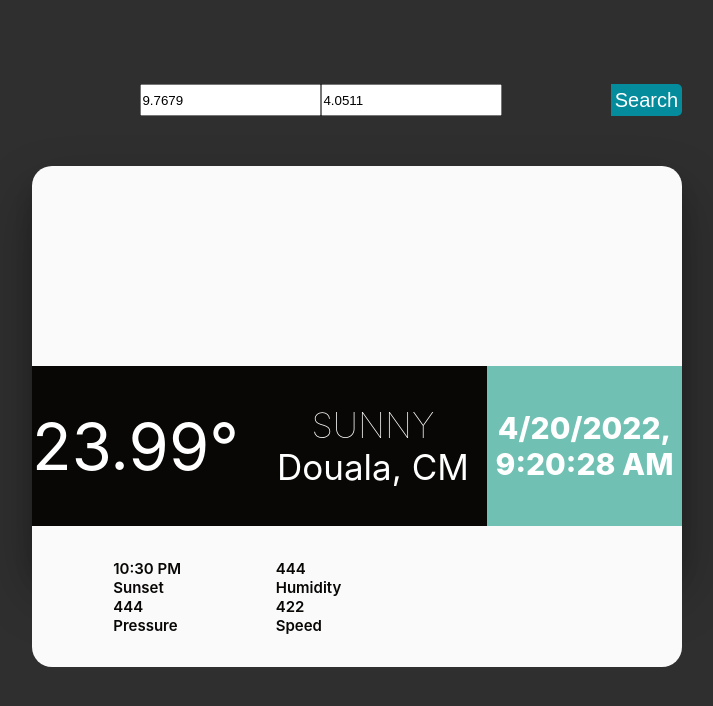
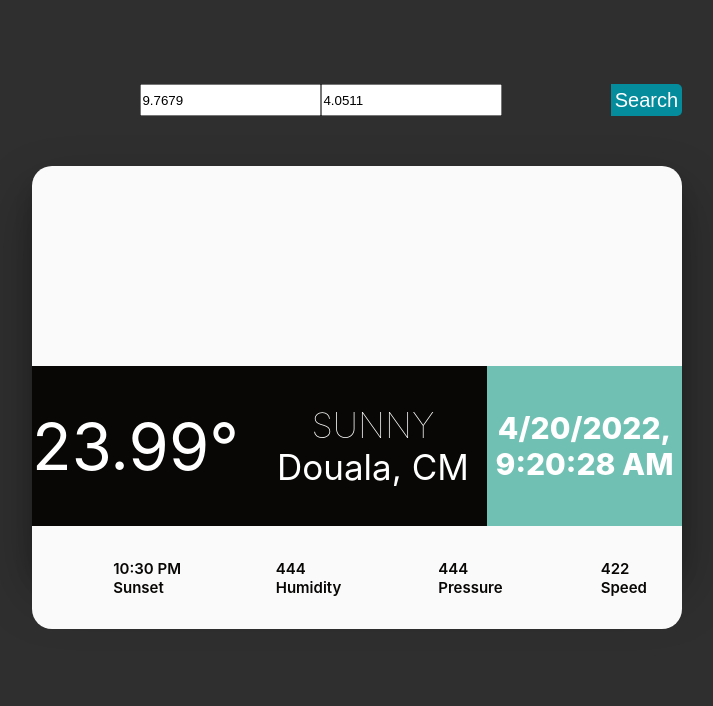
Before and after one commit to rigole/ReactJS-Applications, a React (Create React App) app in the folder weather-app/: page / in a window 1280 px wide. Shown: the top 706 px of the page, without its empty margins (283-996 px from the left). Built offline with nearby package versions, Linux system fonts and the light colour scheme; some icons are missing.

Commit message:
adding speed, pressure, humidity 2

```diff
--- a/weather-app/src/components/WeatherDetails.js
+++ b/weather-app/src/components/WeatherDetails.js
@@ -28,6 +28,8 @@ function WeatherDetails(){
                                 Sunset
                             </p>
                        </div>
+
+
                         <div className="two-sided-section">
                             <p>
                                 <i className={"wi wi-humidity"}></i>
@@ -37,6 +39,8 @@ function WeatherDetails(){
                                 Humidity
                             </p>
                         </div>
+                    </div>
+                    <div className="weather-extra-info">
                         <div className="two-sided-section">
                             <p>
                                 <i className={"wi wi-rain"}></i>
@@ -46,6 +50,7 @@ function WeatherDetails(){
                                 Pressure
                             </p>
                         </div>
+
 
                         <div className="two-sided-section">
                             <p>
```
